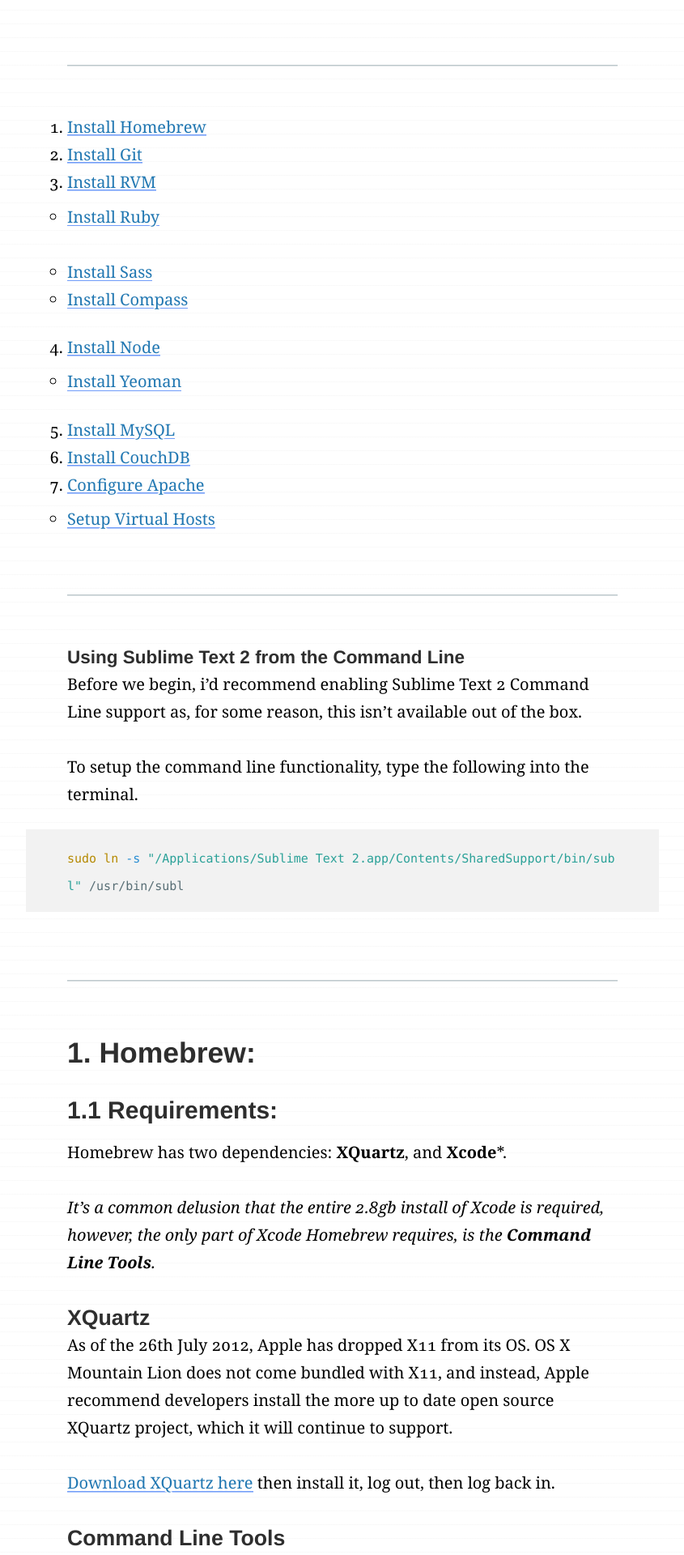
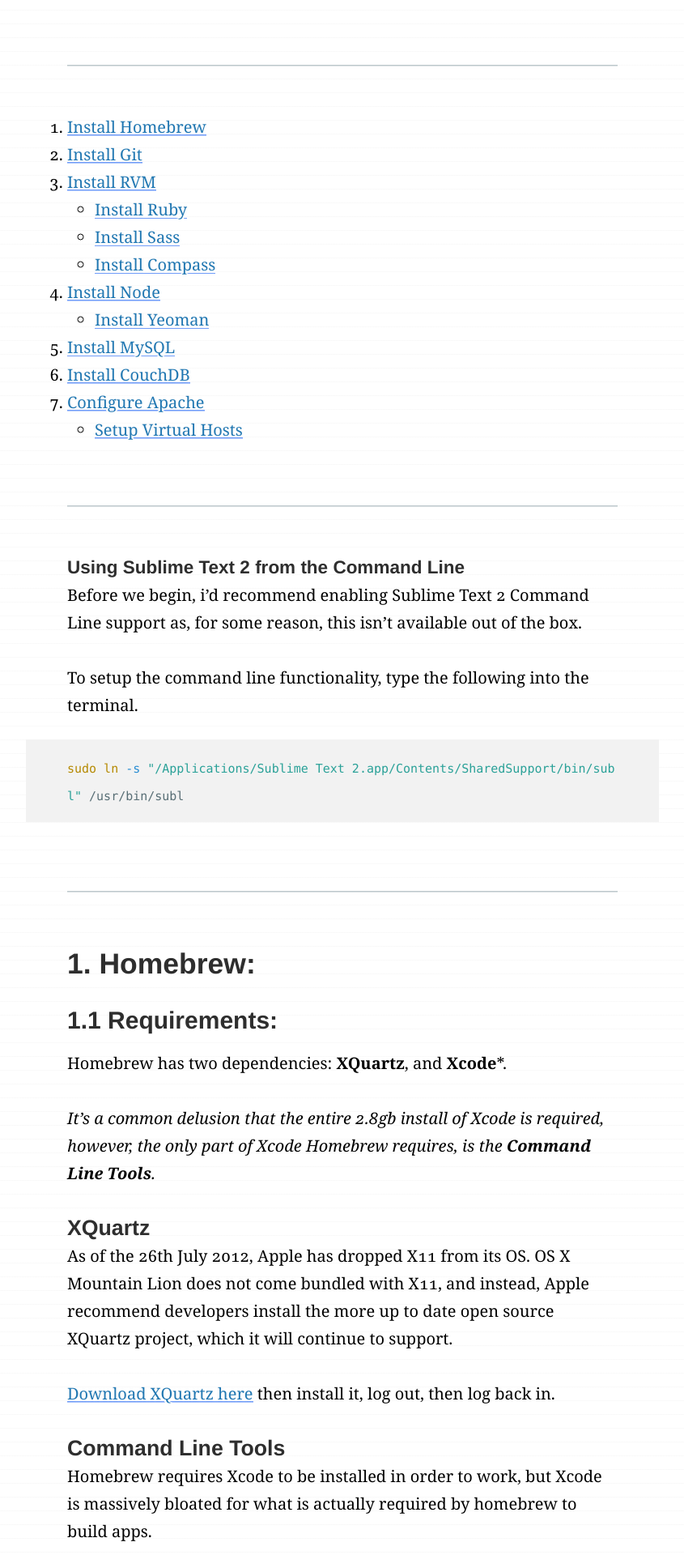
Before and after one commit to KingScooty/creativenightly.com, a Jekyll site: the page built from _posts/2012-06-29-Setting-up-a-mac-as-a-dev-machine.md, in a window 1280 px wide. Shown: the part 821-2741 px from the top of the page at 81% size, without its empty margins (217-1062 px from the left). Built offline with Jekyll 4.4.1, drawn with Linux system fonts in a browser that asks for light colours; comment, search, counter and statistics services are not loaded.

Commit message:
Fix nested ul, and ols

```diff
--- a/assets/_scss/theme/_typography.scss
+++ b/assets/_scss/theme/_typography.scss
@@ -129,6 +129,12 @@
       @include breakpoint(break-1) {
         margin-left: 0;
       }
+    }
+    // Fix nested lists
+    ul, ol {
+      margin-left: 2rem;
+      padding-top: 0;
+      margin-bottom: 0;
     }
   }
 
--- a/assets/stylesheets/main.css
+++ b/assets/stylesheets/main.css
@@ -312,6 +312,10 @@
     @media screen and (min-width: 40em) {
       ul li, ol li {
         margin-left: 0; } }
+  ul ul, ol ul {
+    margin-left: 2rem;
+    padding-top: 0;
+    margin-bottom: 0; }
 
 b, strong, .bold {
   font-weight: 700; }
```
